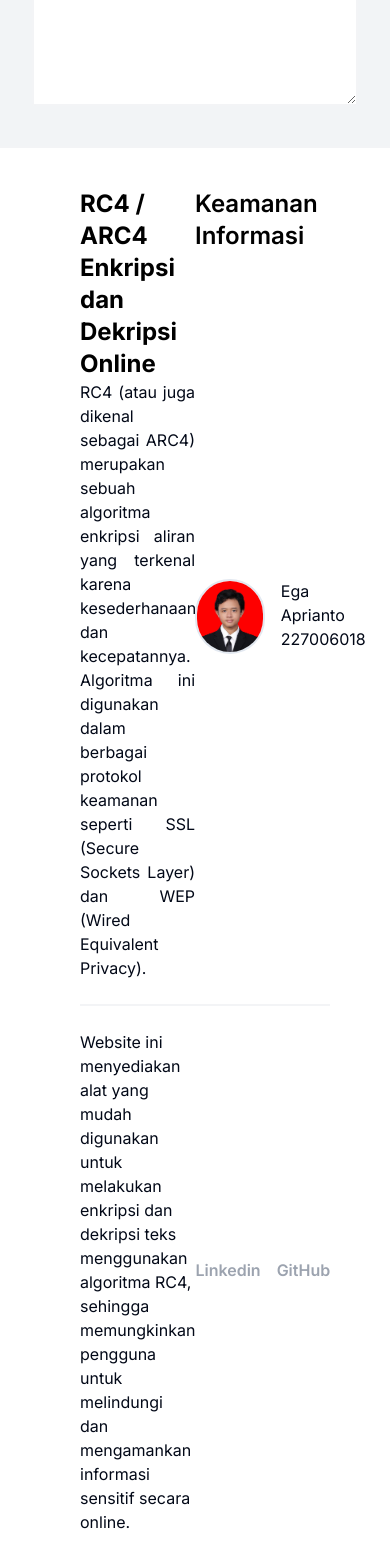
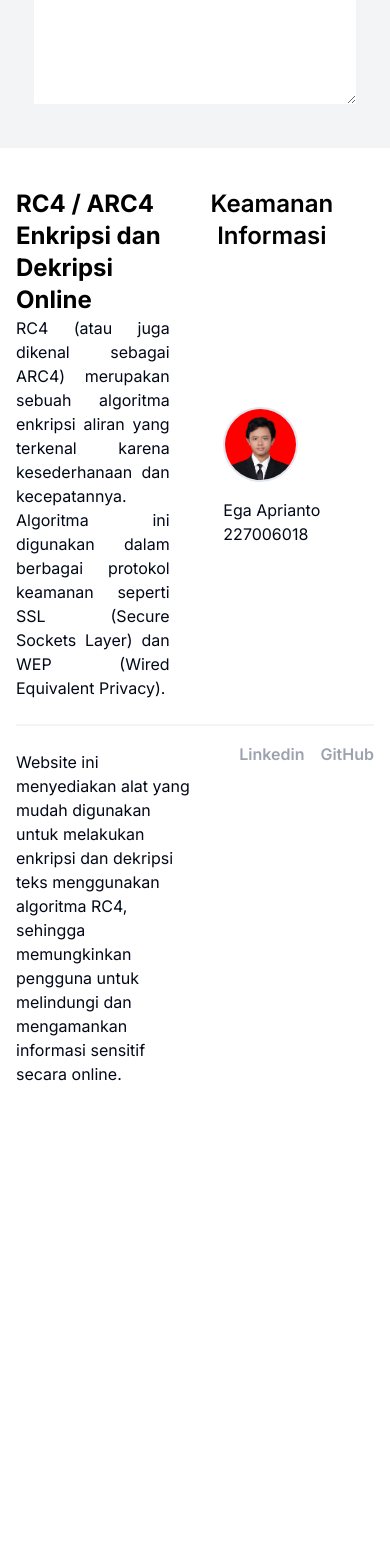
Before and after one commit to EgaAprianto8/enkripsi-dekripsi, a Next.js app: page / in a window 390 px wide. Shown: the part 939-2507 px from the top of the page. After the commit the page ends 2065 px from the top, so only its background shows below. Built offline with nearby package versions, Linux system fonts and the light colour scheme.

Commit message:
[ADD] - Footer

```diff
--- a/components/layouts/Footer.tsx
+++ b/components/layouts/Footer.tsx
@@ -1,10 +1,11 @@
 import React from "react";
 import Image from "next/image";
+import Link from "next/link";
 
 const Footer = () => {
   return (
     <div className="flex flex-col border-t-2 border-gray-100 py-10">
-      <div className="flex flex-col gap-2 mb-6 px-20">
+      <div className="flex flex-col gap-2 mb-6 sm:px-20  px-4">
         <div className="flex justify-between">
           <div className="flex flex-col w-1/2">
             <h1 className="text-2xl font-bold text-black">
@@ -18,11 +19,11 @@ const Footer = () => {
               Equivalent Privacy).
             </p>
           </div>
-          <div className="flex flex-col ">
-            <h1 className="text-2xl font-semibold text-black">
+          <div className="flex flex-col items-center sm:items-start">
+            <h1 className="text-2xl font-semibold text-black text-center sm:text-start">
               Keamanan Informasi
             </h1>
-            <div className="my-auto flex-row flex gap-4">
+            <div className="my-auto flex-col sm:flex-row flex gap-4">
               <div className="relative w-[75px] h-[75px] ">
                 <Image
                   src="/image/ega.png"
@@ -39,7 +40,7 @@ const Footer = () => {
           </div>
         </div>
       </div>
-      <div className="flex px-20">
+      <div className="flex sm:px-20 px-4">
       <div className="flex border-t-2 border-gray-100">
         <div className="flex justify-between">
         <div className="flex flex-col gap-4 w-1/2 mt-6">
@@ -50,13 +51,13 @@ const Footer = () => {
             sensitif secara online.
           </p>
         </div>
-        <div className="flex flex-row gap-4 font-semibold">
-            <button title="github" className="text-gray-400">
+        <div className="flex flex-row gap-4 font-semibold mt-4">
+            <Link href="https://www.linkedin.com/in/egaa-ap-b937891a5/" title="github" className="text-gray-400">
               Linkedin
-            </button>
-            <button title="github" className="text-gray-400">
+            </Link>
+            <Link href="https://github.com/EgaAprianto8" title="github" className="text-gray-400">
               GitHub
-            </button>
+            </Link>
           </div>
         </div>
       </div>
```
